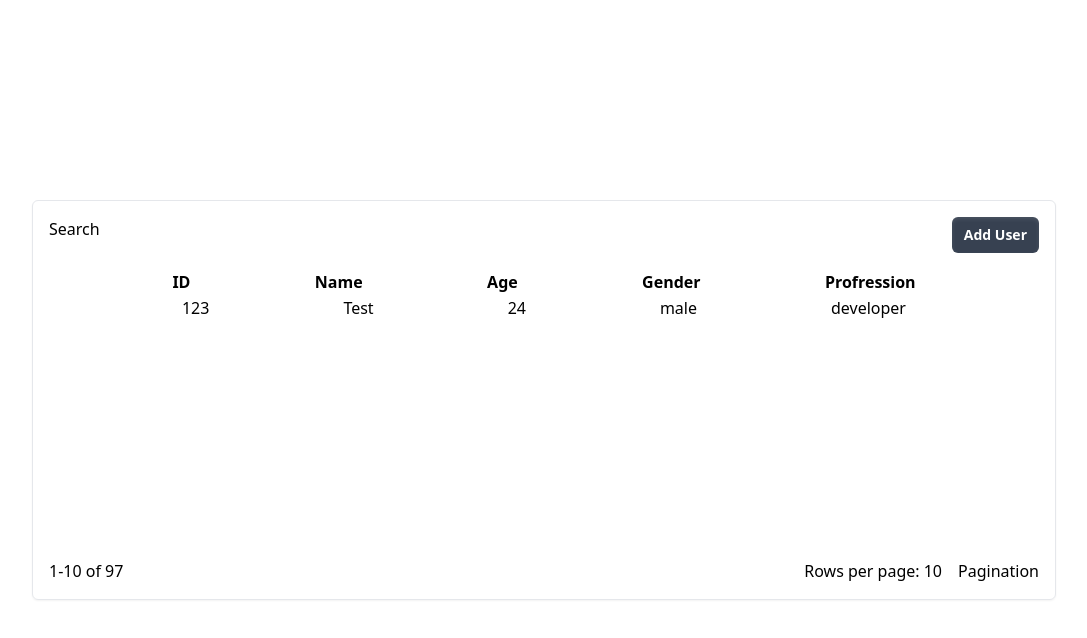
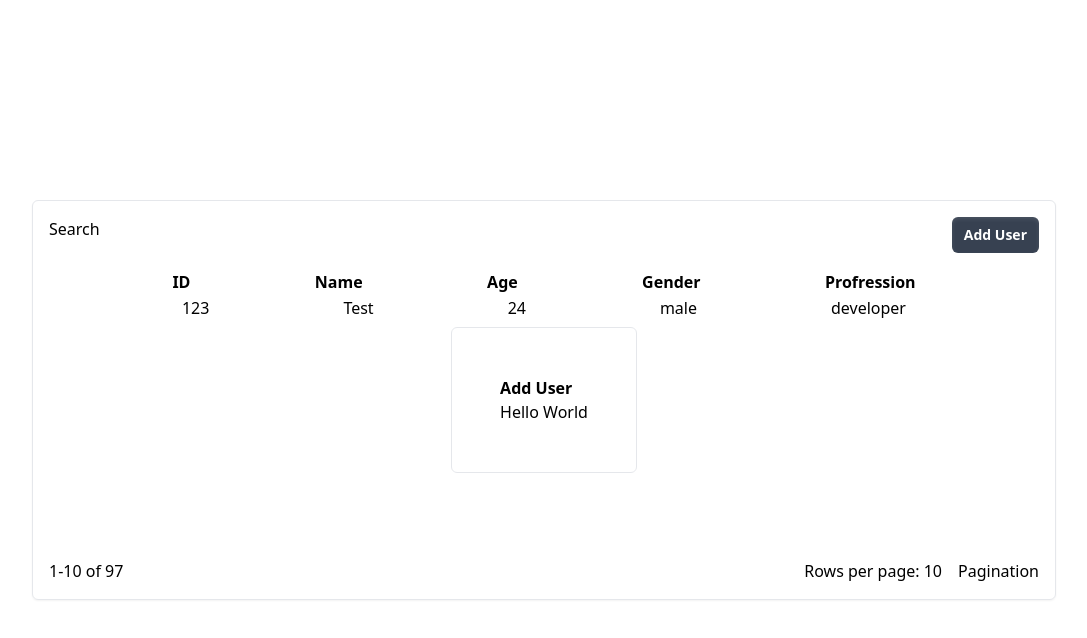
Before and after one commit to kielllll/datatable, a React (Vite) app: page / in a window 1280 px wide. Both pictures are taken after a click on the button "Add User". Shown: the top 638 px of the page, without its empty margins (96-1183 px from the left). Built offline with nearby package versions, Linux system fonts and the light colour scheme.

Commit message:
feat: modal WIP

```diff
--- a/src/App.tsx
+++ b/src/App.tsx
@@ -1,11 +1,16 @@
+import { useState } from 'react'
 import DataTable from './components/datatable'
 import { UserRecord } from './types'
 import { useColumns } from './utils'
+import Dialog from './components/dialog/Dialog'
 
 function App() {
+  const [opened, setOpened] = useState(false)
+
   const columns = useColumns()
 
   return (
+    <>
       <div className="h-screen w-screen flex justify-center items-center">
         <DataTable
           data={
@@ -20,7 +25,7 @@ function App() {
             ] as UserRecord[]
           }
           addButtonProps={{
-          onClick: () => console.log('clicked'),
+            onClick: () => setOpened(true),
             label: 'Add User',
           }}
         >
@@ -33,6 +38,10 @@ function App() {
           ))}
         </DataTable>
       </div>
+      <Dialog opened={opened} onClose={() => setOpened(false)} title="Add User">
+        {'Hello World'}
+      </Dialog>
+    </>
   )
 }
 
--- /dev/null
+++ b/src/components/dialog/Dialog.tsx
@@ -0,0 +1,27 @@
+import { ReactNode } from 'react'
+import { Dialog as HDialog, DialogPanel, DialogTitle } from '@headlessui/react'
+
+interface DialogProps {
+  children: ReactNode
+  opened: boolean
+  onClose: () => void
+  title: string
+}
+
+export default function Dialog({
+  children,
+  opened,
+  onClose,
+  title,
+}: DialogProps): JSX.Element {
+  return (
+    <HDialog open={opened} onClose={onClose} className="relative z-50">
+      <div className="fixed inset-0 flex w-screen items-center justify-center p-4">
+        <DialogPanel className="max-w-lg space-y-4 border bg-white p-12 rounded-md">
+          <DialogTitle className="font-bold">{title}</DialogTitle>
+          {children}
+        </DialogPanel>
+      </div>
+    </HDialog>
+  )
+}
--- /dev/null
+++ b/src/components/dialog/index.ts
@@ -0,0 +1 @@
+export { default } from './Dialog'
```
Lines whose indentation alone changed are shown as unchanged.
